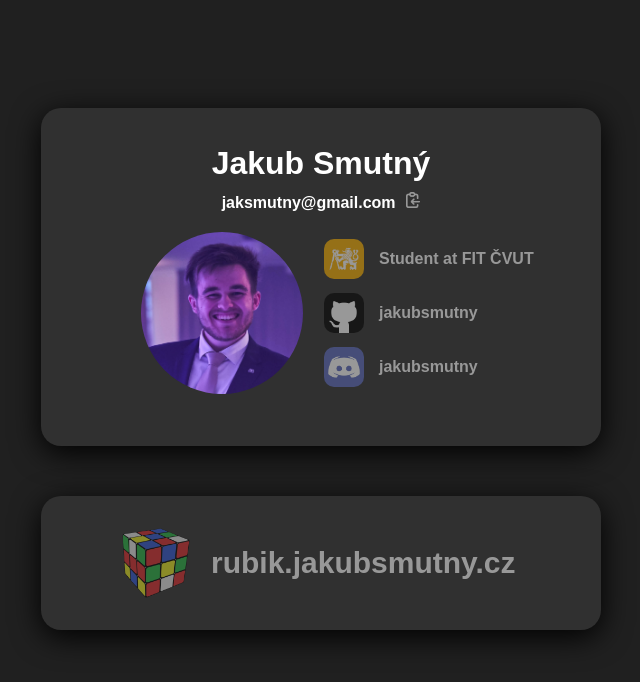
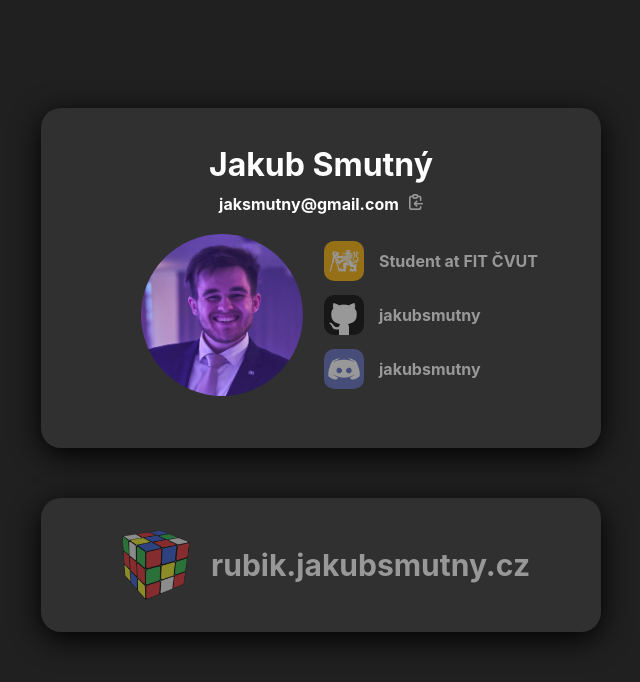
Before and after one commit to jakubsmutny/jakubsmutny.github.io, a plain HTML site: page main/index.html in a window 1280 px wide. Shown: the whole page, without its empty margins (319-959 px from the left). Drawn offline with Linux system fonts and the light colour scheme.

Commit message:
Change font

```diff
--- a/main/stylesheet.css
+++ b/main/stylesheet.css
@@ -25,7 +25,7 @@ body {
     text-align: center;
     font-weight: bold;
     color: white;
-    font-family: Arial, Helvetica, sans-serif;
+    font-family: -apple-system, BlinkMacSystemFont, 'Segoe UI', Roboto, Oxygen, Ubuntu, Cantarell, 'Open Sans', 'Helvetica Neue', sans-serif;
     font-size: 2rem;
     margin: 5px;
 }
@@ -34,7 +34,7 @@ body {
     text-align: center;
     font-weight: bold;
     color: white;
-    font-family: Arial, Helvetica, sans-serif;
+    font-family: -apple-system, BlinkMacSystemFont, 'Segoe UI', Roboto, Oxygen, Ubuntu, Cantarell, 'Open Sans', 'Helvetica Neue', sans-serif;
     font-size: 1rem;
     margin: 10px;
 }
@@ -61,7 +61,7 @@ body {
 .link {
     font-weight: bold;
     color: white;
-    font-family: Arial, Helvetica, sans-serif;
+    font-family: -apple-system, BlinkMacSystemFont, 'Segoe UI', Roboto, Oxygen, Ubuntu, Cantarell, 'Open Sans', 'Helvetica Neue', sans-serif;
     display: flex;
     align-items: center;
     text-decoration: none;
@@ -98,7 +98,7 @@ body {
     font-size: 30px;
     font-weight: bold;
     text-decoration: none;
-    font-family: Arial, Helvetica, sans-serif;
+    font-family: -apple-system, BlinkMacSystemFont, 'Segoe UI', Roboto, Oxygen, Ubuntu, Cantarell, 'Open Sans', 'Helvetica Neue', sans-serif;
 }
 .buttoncontent {
     max-height: 70px;
```
